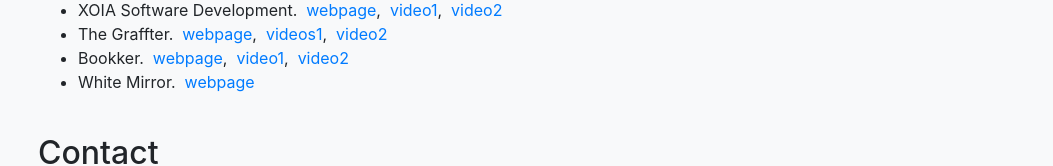
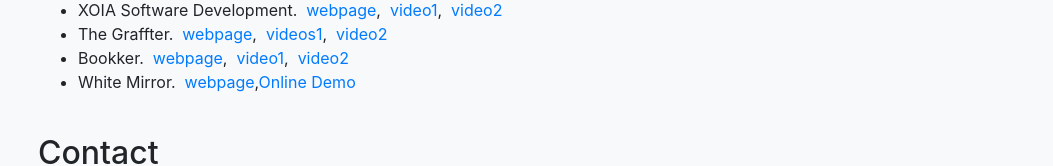
Before and after one commit to iago-suarez/iago-suarez.github.io, a React (Create React App) app: page / in a window 1280 px wide. Shown: the part 2843-3009 px from the top of the page, without its empty margins (227-1280 px from the left). Built offline with nearby package versions, Linux system fonts and the light colour scheme.

Commit message:
Adding Wool-ar project

```diff
--- a/src/pages/Home.js
+++ b/src/pages/Home.js
@@ -371,7 +371,9 @@
                   <a href="https://youtu.be/pYOwr3o-AWY" target="_blank" rel="noreferrer">video2</a>
                 </li>
                 {/*<li>Eation Tech. &nbsp;<a href="https://www.eationtech.com/">webpage</a>, &nbsp;<a href="https://youtu.be/0cbVPS4-VEQ">video</a></li>*/}
-                <li>White Mirror. &nbsp;<a href="https://www.whitemirror.es/" target="_blank" rel="noreferrer">webpage</a></li>
+                <li>White Mirror. &nbsp;<a href="https://www.whitemirror.es/" target="_blank" rel="noreferrer">webpage</a>,
+                <a href="https://iago-suarez.com/wool-ar/" target="_blank" rel="noreferrer">Online Demo</a>
+                </li>
               </ul>
             </div>
             <br/>
```
